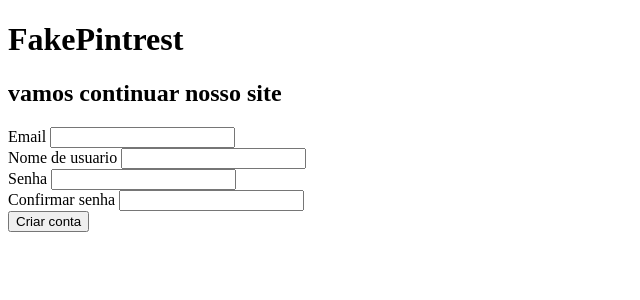
After one commit to Davi504/projeto_pintrest, a Flask app: page /criarconta in a window 1280 px wide. The commit adds this page. Shown: the top 300 px of the page, without its empty margins (0-640 px from the left). Run offline with Flask 3, Linux system fonts and the light colour scheme.

Commit message:
ajustando logica de login logout e começando o gerenciamento de fotos

```diff
--- a/Fake_pintrest_projeto/forms.py
+++ b/Fake_pintrest_projeto/forms.py
@@ -4,20 +4,19 @@ from wtforms import StringField, PasswordField, SubmitField
 from wtforms.validators import DataRequired, Length, Email, EqualTo, ValidationError
 from Fake_pintrest_projeto.models import Usuario
 
-
 class FormLogin(FlaskForm):
-    email = StringField('Email',validators=[DataRequired(), Email()], render_kw={'placeholder': 'Email'})
-    senha = PasswordField('Senha', Validators=[DataRequired(), Length(min=6)], render_kw={'placeholder': 'Senha'})
+    email = StringField('Email', validators=[DataRequired(), Email()])
+    senha = PasswordField('Senha', validators=[DataRequired(), Length(min=6)])
     botao = SubmitField('Fazer Login')
 
 class FormCriarConta(FlaskForm):
-    email = StringField('Email', validators=[DataRequired(), Email()], render_kw={'placeholder': 'Email'})
-    username = StringField('Nome de usuario', validators=[DataRequired(), Length(min=2, max=20)], render_kw={'placeholder': 'Username'})
-    senha = PasswordField('Senha', validators=[DataRequired(), Length(min=6)], render_kw={'placeholder': 'Senha'})
-    confirmacao_senha = PasswordField('Confirmar senha', validators=[DataRequired(), EqualTo('senha')], render_kw={'placeholder': 'Confirmar senha'})
+    email = StringField('Email', validators=[DataRequired(), Email()])
+    username = StringField('Nome de usuario', validators=[DataRequired(), Length(min=2, max=20)])
+    senha = PasswordField('Senha', validators=[DataRequired(), Length(min=6)])
+    confirmacao_senha = PasswordField('Confirmar senha', validators=[DataRequired(), EqualTo('senha')])
     botao_confirmacao = SubmitField('Criar conta')
 
     def validate_email(self, email):
         usuario = Usuario.query.filter_by(email=email.data).first()
         if usuario:
-            return ValidationError('Email já cadastrado, tente outro, ou faça login')
+            raise ValidationError('Email já cadastrado, tente outro, ou faça login')
--- a/Fake_pintrest_projeto/routes.py
+++ b/Fake_pintrest_projeto/routes.py
@@ -1,15 +1,43 @@
-# criar as rotas da aplicação
+from flask import render_template, url_for, redirect
+from Fake_pintrest_projeto import app, database, bcrypt
+from flask_login import login_required, login_user, logout_user, current_user
+from Fake_pintrest_projeto.forms import FormLogin, FormCriarConta
+from Fake_pintrest_projeto.models import Usuario, Foto
 
-from flask import render_template, url_for
-from Fake_pintrest_projeto import app
-from flask_login import login_required
+@app.route('/', methods=['GET', 'POST'])
+def homepage():
+    formlogin = FormLogin()
+    if formlogin.validate_on_submit():
+        usuario = Usuario.query.filter_by(email=formlogin.email.data).first()
+        if usuario and bcrypt.check_password_hash(usuario.senha, formlogin.senha.data):
+            login_user(usuario, remember=True)
+            return redirect(url_for('perfil', id_usuario=usuario.id))
+    return render_template('homepage.html', form=formlogin)
 
+@app.route('/criarconta', methods=['GET', 'POST'])
+def criarconta():
+    formcriarconta = FormCriarConta()
+    if formcriarconta.validate_on_submit():
+        senha = bcrypt.generate_password_hash(formcriarconta.senha.data).decode('utf-8')
+        usuario = Usuario(username=formcriarconta.username.data, email=formcriarconta.email.data, senha=senha)
+        database.session.add(usuario)
+        database.session.commit()
+        login_user(usuario, remember=True)
+        return redirect(url_for('perfil', id_usuario=usuario.id))
+    return render_template('criarconta.html', form=formcriarconta)
 
-@app.route('/')
-def homepage():
-    return render_template('homepage.html')
+@app.route('/perfil/<id_usuario>')
+@login_required
+def perfil(id_usuario):
+    if int(id_usuario) == int(current_user.id):
+        # esta vendo o proprio perfil
+        return render_template('perfil.html', usuario=current_user)
+    else:
+        usuario = Usuario.query.get(int(id_usuario))
+        return render_template('perfil.html', usuario=usuario)
 
-@app.route('/perfil/<usuario>')
+@app.route('/logout')
 @login_required
-def perfil(usuario):
-    return render_template('perfil.html', usuario=usuario)
+def logout():
+    logout_user()
+    return redirect(url_for('homepage'))
--- /dev/null
+++ b/Fake_pintrest_projeto/templates/criarconta.html
@@ -0,0 +1,25 @@
+{% extends "homepage.html" %}
+
+{% block titulo %}
+    Criar Conta - FakePintrest
+{% endblock %}
+
+{% block formulario %}
+    <form method="POST">
+        {{ form.csrf_token }}
+
+        {{ form.email.label }}
+        {{ form.email }}
+        <br>
+        {{ form.username.label }}
+        {{ form.username }}
+        <br>
+        {{ form.senha.label }}
+        {{ form.senha }}
+        <br>
+        {{ form.confirmacao_senha.label }}
+        {{ form.confirmacao_senha }}
+        <br>
+        {{ form.botao_confirmacao }}
+    </form>
+{% endblock %}
--- a/Fake_pintrest_projeto/templates/homepage.html
+++ b/Fake_pintrest_projeto/templates/homepage.html
@@ -15,6 +15,21 @@
     <h1>FakePintrest</h1>
 
     <h2>vamos continuar nosso site</h2>
+
+
+    {% block formulario %}
+    <form method="POST">
+        {{ form.csrf_token }}
+
+        {{form.email.label()}}
+        {{form.email()}}
+        <br>
+        {{form.senha.label()}}
+        {{form.senha()}}
+
+        {{form.botao()}}
+    </form>
+    {% endblock  %}
 </body>
 {% endblock %}
 </html>
```
Also changed, not shown: Fake_pintrest_projeto/models.py (+2 -6 lines), Fake_pintrest_projeto/templates/perfil.html (+7 -2 lines), Fake_pintrest_projeto/static/default.png (added), instance/comunidade.db.
